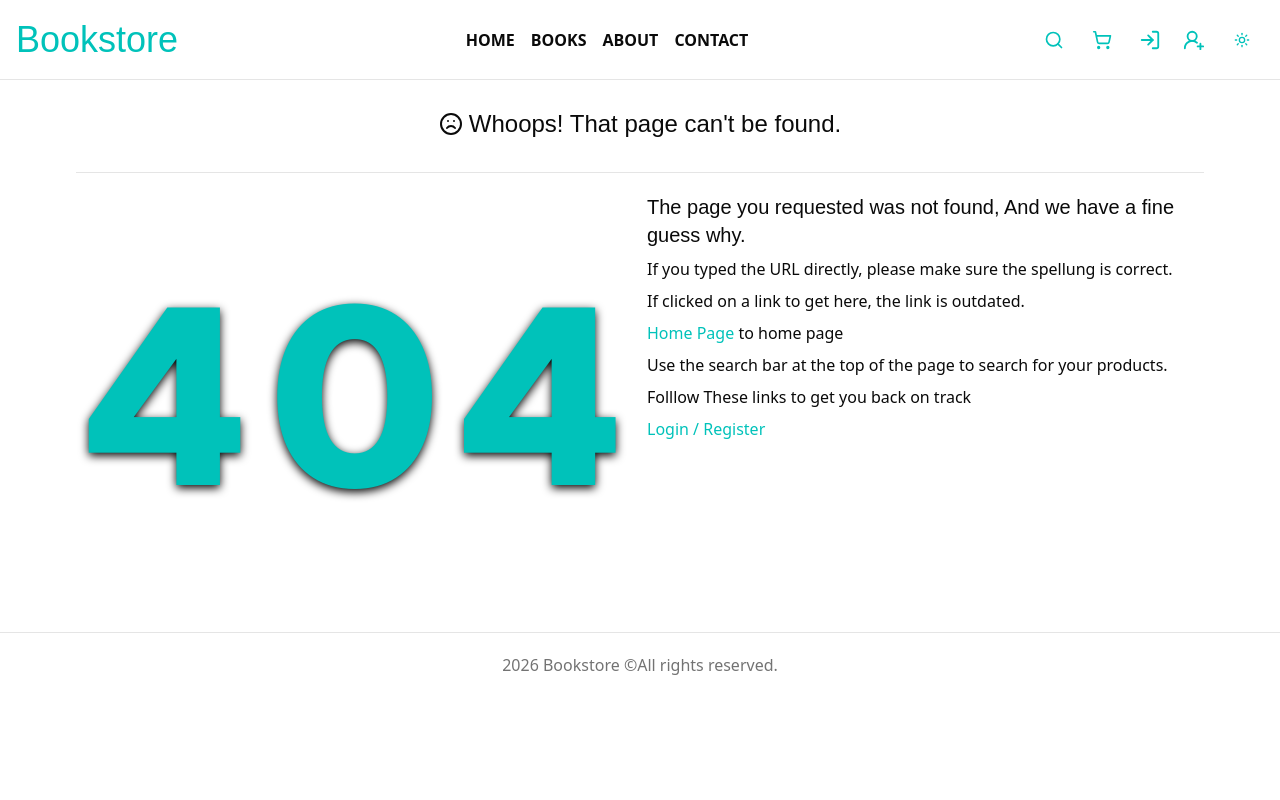
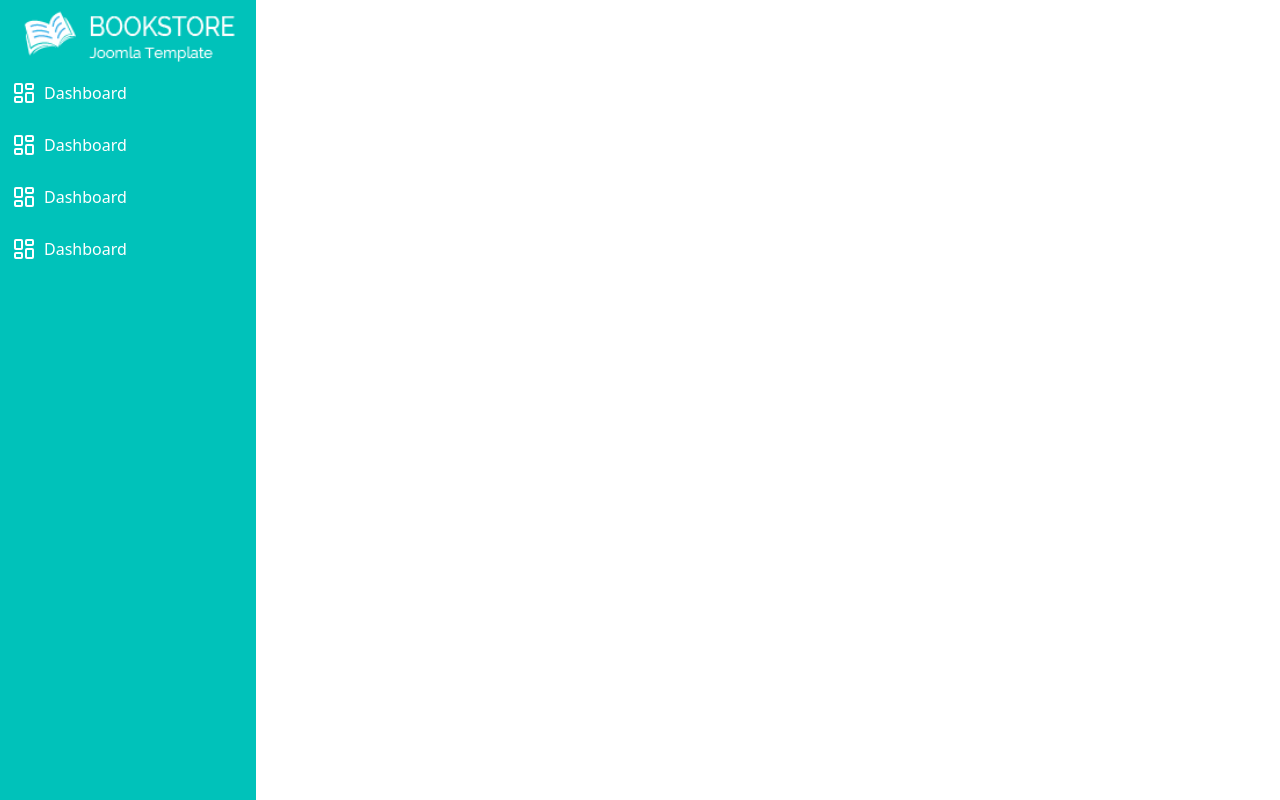
Before and after one commit to Zahra-hassani/bookstore-API, a Next.js app: page /dashboard in a window 1280 px wide. Before the commit this address had no page. Built offline with nearby package versions, Linux system fonts and the light colour scheme; a web font is replaced by a local one.

Commit message:
dashboard page added

```diff
--- a/src/app/(root)/about/page.tsx
+++ b/src/app/(root)/about/page.tsx
@@ -1,7 +1,12 @@
 import ShareHero from "@/components/ShareHero";
 import { GithubIcon, LinkedinIcon, Mail } from "lucide-react";
+import { Metadata } from "next";
 import Image from "next/image";
 import React from "react";
+
+export const metadata: Metadata = {
+  title: "About Us",
+};
 
 function page() {
   return (
--- a/src/app/(root)/contact/page.tsx
+++ b/src/app/(root)/contact/page.tsx
@@ -1,6 +1,11 @@
 import ContactUs from "@/components/ContactUs";
 import ShareHero from "@/components/ShareHero";
+import { Metadata } from "next";
 import React from "react";
+
+export const metadata: Metadata = {
+  title: "Contact Us",
+};
 
 function page() {
   return (
--- a/src/app/(root)/layout.tsx
+++ b/src/app/(root)/layout.tsx
@@ -1,16 +1,5 @@
-import type { Metadata } from "next";
-// import "/globals.css";
+import Footer from "@/components/footer";
 import Header from "@/components/Share/Header";
-import Footer from "@/components/footer";
-import { APP_DESCRIPTION, APP_NAME } from "@/lib/contants/app";
-
-export const metadata: Metadata = {
-  title: {
-    template: `%s | ${APP_NAME}`,
-    default: `${APP_NAME}`,
-  },
-  description: `${APP_DESCRIPTION}`,
-};
 
 export default function RootLayout({
   children,
@@ -19,7 +8,9 @@ export default function RootLayout({
 }>) {
   return (
     <html lang="en" suppressHydrationWarning>
+      <Header />
       <body className={` antialiased`}>{children}</body>
+      <Footer />
     </html>
   );
 }
--- /dev/null
+++ b/src/app/dashboard/page.tsx
@@ -0,0 +1,12 @@
+import Navigation from "@/components/Share/Dashboard/Navigation";
+import React from "react";
+
+function page() {
+  return (
+    <div>
+      <Navigation />
+    </div>
+  );
+}
+
+export default page;
--- a/src/app/layout.tsx
+++ b/src/app/layout.tsx
@@ -46,9 +46,7 @@ export default function RootLayout({
           defaultTheme="light"
           disableTransitionOnChange
         >
-          <Header />
           {children}
-          <Footer />
         </ThemeProvider>
       </body>
     </html>
--- a/src/app/page.tsx
+++ b/src/app/page.tsx
@@ -8,7 +8,7 @@ export default function Home() {
     <div>
       <Hero />
       {/* <h1 className="text-brand font-bold font-amaranth ">{APP_NAME}</h1> */}
-      <SampleBooks limit={4} />
+      <SampleBooks limit={3} />
     </div>
   );
 }
--- /dev/null
+++ b/src/components/Share/Dashboard/Navigation.tsx
@@ -0,0 +1,12 @@
+import React from "react";
+import Sidebar from "./Sidebar";
+
+function Navigation() {
+  return (
+    <div>
+      <Sidebar />
+    </div>
+  );
+}
+
+export default Navigation;
--- /dev/null
+++ b/src/components/Share/Dashboard/Sidebar.tsx
@@ -0,0 +1,31 @@
+import { LayoutDashboardIcon } from "lucide-react";
+import Image from "next/image";
+import React from "react";
+
+function Sidebar() {
+  return (
+    <div className="max-w-3xs min-h-screen bg-brand text-white flex flex-col gap-1 px-3">
+      <Image
+        src="/images/bookstore_blue.png"
+        alt="Logo"
+        height={80}
+        width={100}
+        className=" w-full"
+      />
+      <div className="flex w-full py-3 gap-2 items-center">
+        <LayoutDashboardIcon /> <span className="">Dashboard</span>
+      </div>
+      <div className="flex w-full py-3 gap-2 items-center">
+        <LayoutDashboardIcon /> <span className="">Dashboard</span>
+      </div>
+      <div className="flex w-full py-3 gap-2 items-center">
+        <LayoutDashboardIcon /> <span className="">Dashboard</span>
+      </div>
+      <div className="flex w-full py-3 gap-2 items-center">
+        <LayoutDashboardIcon /> <span className="">Dashboard</span>
+      </div>
+    </div>
+  );
+}
+
+export default Sidebar;
--- a/src/components/Share/Products/Sample-books.tsx
+++ b/src/components/Share/Products/Sample-books.tsx
@@ -10,21 +10,21 @@ async function SampleBooks({ limit }: { limit: number }) {
   const books = await sampleBooks();
   console.log(books);
   return (
-    <div className="w-full max-w-7xl mx-auto flex flex-col items-center gap-3 p-3">
+    <div className="w-full mx-auto max-w-5xl flex flex-col items-center gap-3  py-8">
       <h1 className="font-bold font-amaranth text-center text-xl md:text-3xl relative after:content-[''] after:h-px after:w-32 after:bg-brand after:absolute after:top-[50%] after:-left-40 before:content-[''] before:h-px before:w-32 before:bg-brand before:absolute before:top-[50%] before:-right-40">
         Most Famous Books
       </h1>
       <p className="text-center font-light">
         Read our famoust and foreign novel books.
       </p>
-      <div className=" grid grid-cols-1 md:grid-cols-2 lg:grid-cols-4 gap-3">
+      <div className="grid grid-cols-1 md:grid-cols-2 lg:grid-cols-3 gap-3">
         {books.data.slice(0, limit).map((book: any) => (
           <Link href={`/books/${book.id}`} key={book.id}>
             <Card>
-              <CardHeader className="h-fit w-full">
+              <CardHeader className="h-full">
                 <Image
                   src={book.cover_image}
-                  alt={book.title}
+                  alt={book.genre}
                   height={100}
                   width={100}
                   className="object-cover h-80 w-full rounded-md"
```
